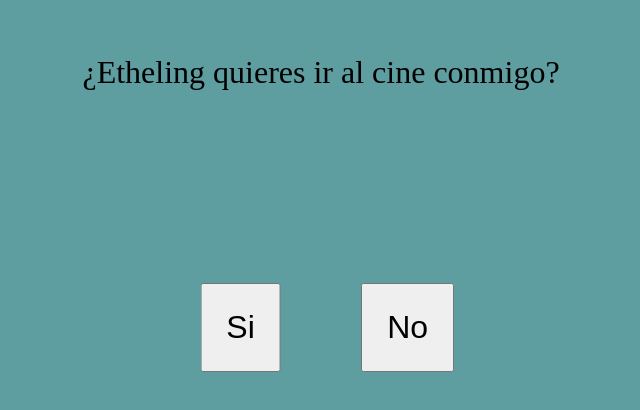
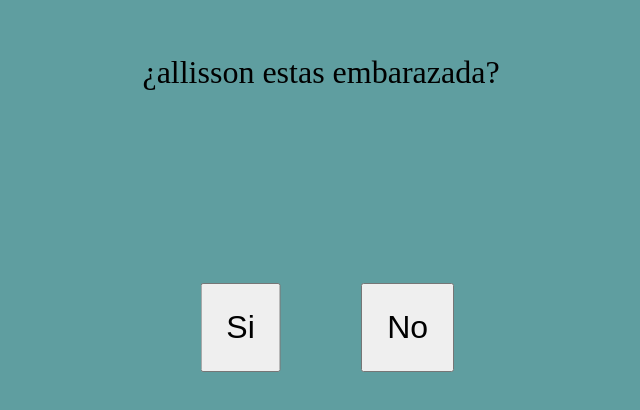
Before and after one commit to Carlossxdxd/invitacion, a plain HTML site: page index.html in a window 1280 px wide. Shown: the part 138-548 px from the top of the page, without its empty margins (319-959 px from the left). Drawn offline with Linux system fonts and the light colour scheme.

Commit message:
Update index.html

```diff
--- a/index.html
+++ b/index.html
@@ -4,13 +4,13 @@
     <meta charset="UTF-8">
     <meta http-equiv="X-UA-Compatible" content="IE=edge">
     <meta name="viewport" content="width=device-width, initial-scale=1.0">
-    <title>Declaración</title>
+    <title>Prueba de embarazo</title>
     <link rel="stylesheet" href="estilos.css">
 </head>
 <body>
 
     <div class="contenedor">
-        <p>¿Etheling quieres ir al cine conmigo?</p>
+        <p>¿allisson estas embarazada?</p>
         <button id="yesBtn">Si</button>
         <button id="noBtn">No</button>
     </div>
```
